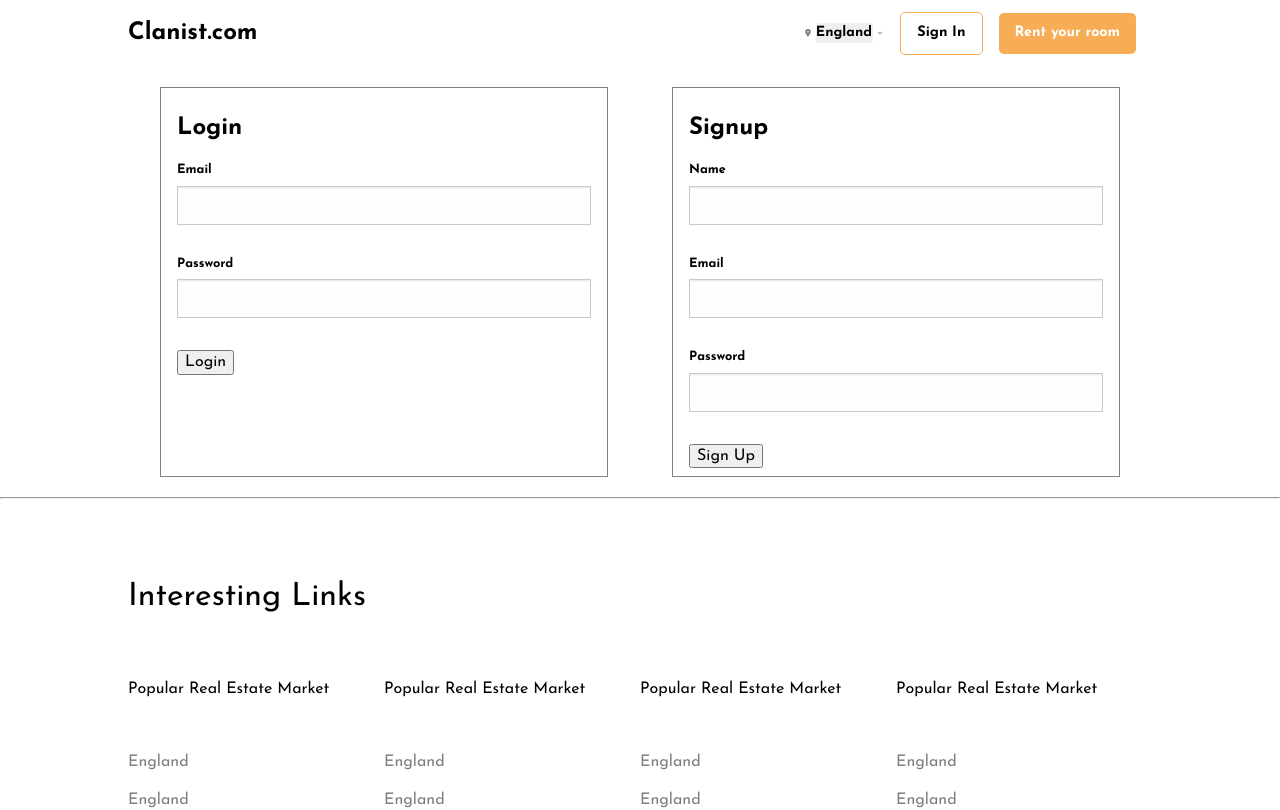
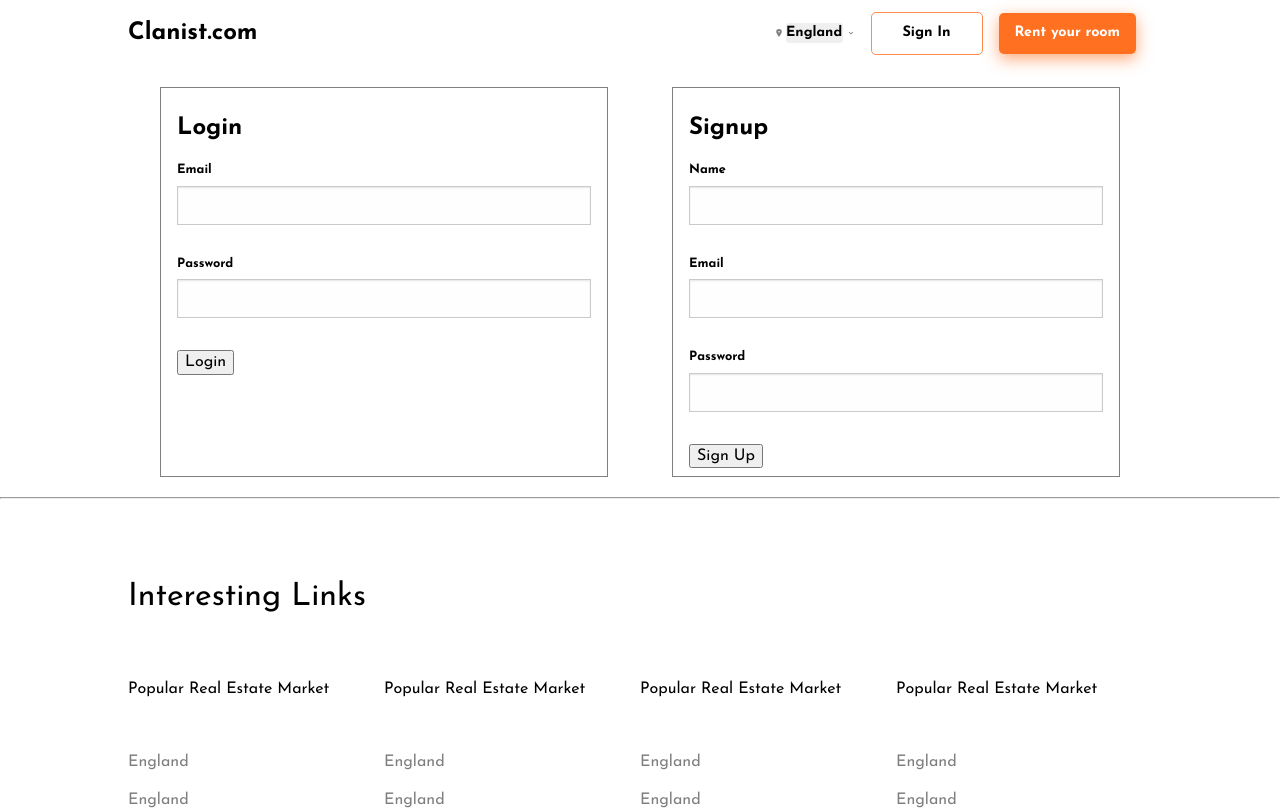
Before and after one commit to anku255/nextjs-blog, a Next.js app: page /auth in a window 1280 px wide. Shown: the top 810 px of the page. Built offline with nearby package versions, Linux system fonts and the light colour scheme.

Commit message:
📝 Use theme colors in Button

```diff
--- a/components/Button.js
+++ b/components/Button.js
@@ -6,19 +6,25 @@ const Button = styled.button`
   margin-right: 1rem;
   font-size: 0.9rem;
   font-weight: 600;
+  min-width: 7rem;
   cursor: pointer;
-  ${props => props.primary && "background: #f6ad55;"}
-  ${props => props.secondary && "background: #fff;"}
+  ${props => props.primary && `background: ${props.theme.primary};`}
+  ${props =>
+    props.primary && `box-shadow: rgba(255, 112, 32, 0.6) 0px 5px 16px 0px;`}
+  ${props => props.secondary && `background: #fff;`}
+
 
   border-radius: ${props => (props.rounded ? "5px" : "0")};
   color: ${props => (props.primary ? "white" : "black")};
-  border: ${props => (props.primary ? "none" : "1px solid #f6ad55")};
+  border: ${props =>
+    props.primary ? "none" : `1px solid ${props.theme.secondary};`};
 
   &:focus {
     outline: none;
   }
   &:hover {
-    background: ${props => (props.primary ? "#dd6b20" : "#f6ad55")};
+    background: ${props =>
+      props.primary ? props.theme.primary : props.theme.secondary};
     color: white;
   }
 `;
```
